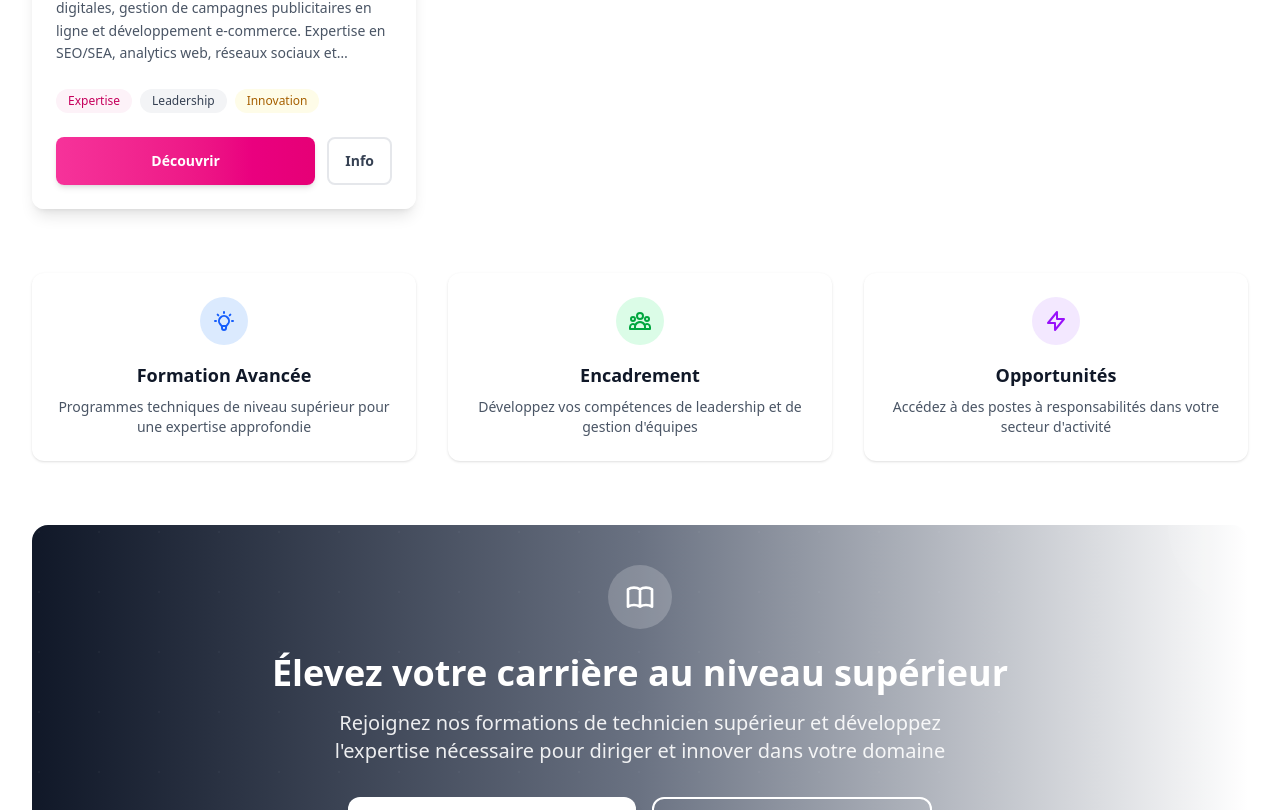
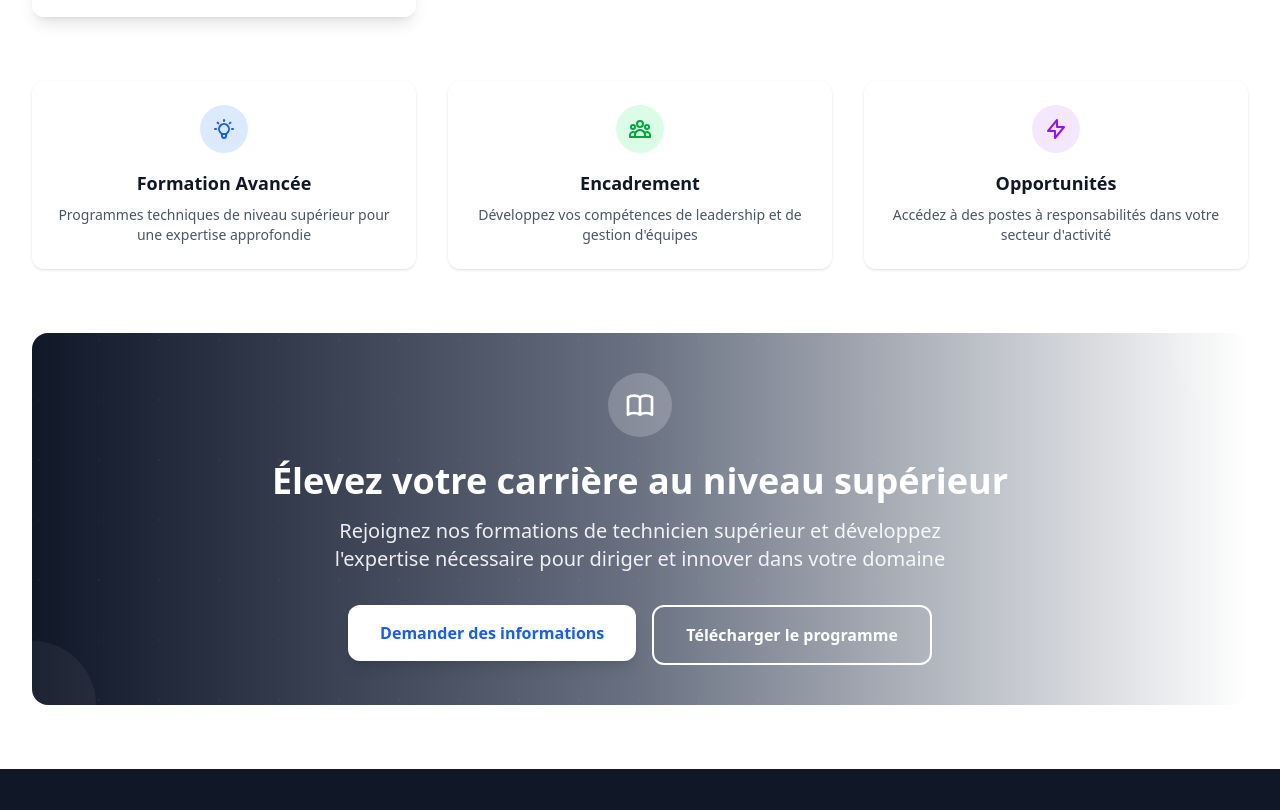
Before and after one commit to red-jen/IFDCE, a React (Vite) app: page /TechnicienSuperieur in a window 1280 px wide. Shown: the part 3015-3825 px from the top of the page. Built offline with nearby package versions, Linux system fonts and the light colour scheme.

Commit message:
add seo helmetto wrap routes

```diff
--- a/src/page/TechnicienSuperieur.jsx
+++ b/src/page/TechnicienSuperieur.jsx
@@ -13,6 +13,7 @@ import {
   TrendingUp
 } from "lucide-react";
 import addimge from "../assets/jefferson-sees-QGOWg4m3C7o-unsplash.jpg";
+import { Link } from 'react-router-dom';
 import passion from "../assets/passion.jpg";
 
 const TechnicienSuperieur = () => {
@@ -284,14 +285,14 @@ const TechnicienSuperieur = () => {
                 </div>
 
                 {/* Action Buttons */}
-                <div className="flex space-x-3">
+                {/* <div className="flex space-x-3">
                   <button className={`flex-1 bg-gradient-to-r ${program.color} text-white py-3 px-4 rounded-lg text-sm font-semibold hover:opacity-90 transition-all duration-200 transform hover:scale-105 shadow-md`}>
                     Découvrir
                   </button>
                   <button className="px-4 py-3 border-2 border-gray-200 text-gray-700 rounded-lg text-sm font-semibold hover:bg-gray-50 hover:border-gray-300 transition-all duration-200 group-hover:border-gray-400">
                     Info
                   </button>
-                </div>
+                </div> */}
               </div>
 
               {/* Hover Effect Border */}
@@ -361,9 +362,11 @@ const TechnicienSuperieur = () => {
                 Rejoignez nos formations de technicien supérieur et développez l'expertise nécessaire pour diriger et innover dans votre domaine
               </p>
               <div className="flex flex-col sm:flex-row gap-4 justify-center">
+                <Link to="/authentification">
                 <button className="bg-white text-blue-600 px-8 py-4 rounded-xl font-bold hover:bg-gray-100 transition-all duration-300 transform hover:scale-105 shadow-lg">
                   Demander des informations
                 </button>
+                </Link>
                 <button className="border-2 border-white text-white px-8 py-4 rounded-xl font-bold hover:bg-white hover:text-blue-600 transition-all duration-300 transform hover:scale-105">
                   Télécharger le programme
                 </button>
```
